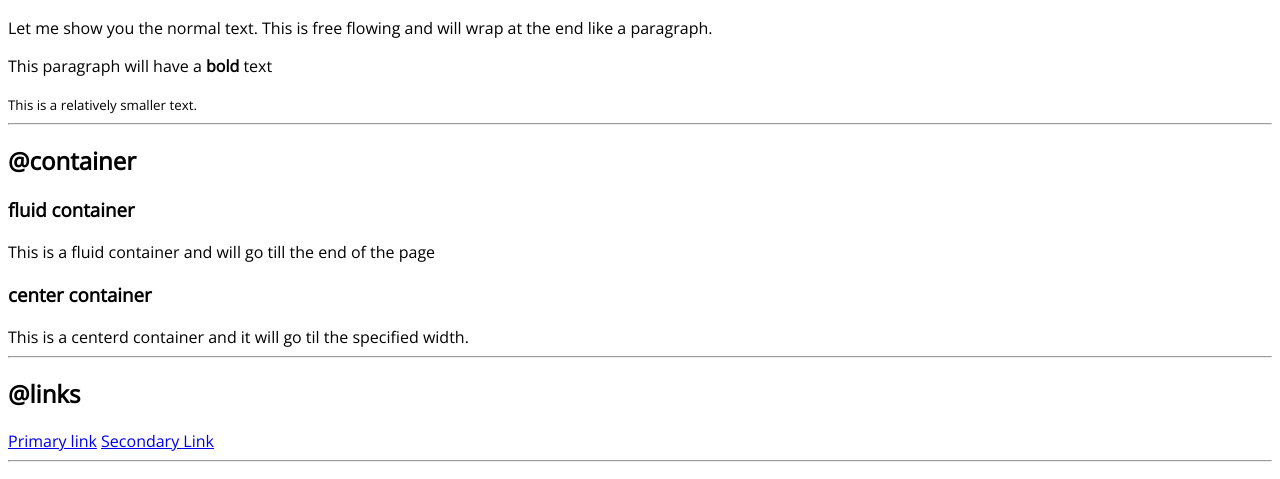
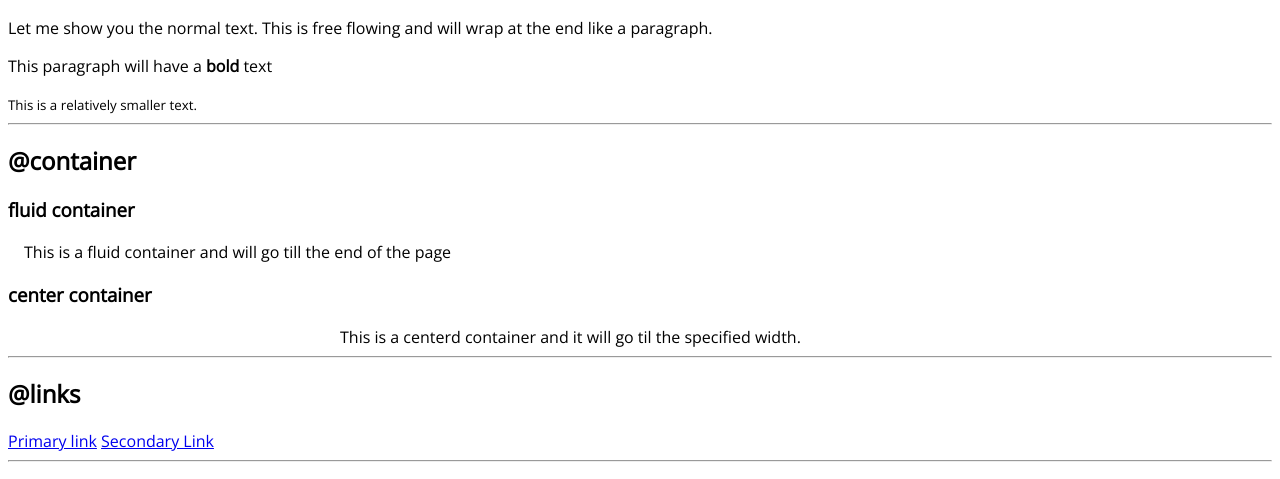
Before and after one commit to palaksinghal5/HTML5-Introduction, a plain HTML site: page index.html in a window 1280 px wide. Shown: the part 283-762 px from the top of the page. Drawn offline with nearby package versions, Linux system fonts and the light colour scheme.

Commit message:
container

```diff
--- a/index.html
+++ b/index.html
@@ -31,10 +31,10 @@
     <h2>@container</h2>
 
     <h3>fluid container</h3>
-    <div>This is a fluid container and will go till the end of the page</div>
+    <div class = "container">This is a fluid container and will go till the end of the page</div>
 
     <h3>center container</h3>
-    <div>This is a centerd container and it will go til the specified width.</div>
+    <div class = "container container-center">This is a centerd container and it will go til the specified width.</div>
 
     <hr>
 
--- a/styles.css
+++ b/styles.css
@@ -3,3 +3,15 @@
 body{
     font-family: 'Open Sans', sans-serif;
 }
+
+/**container**/
+
+.container{
+    padding-left: 1rem;
+    padding-right: 1rem;
+}
+
+.container-center{
+    max-width: 600px;
+    margin: auto;
+}
```
